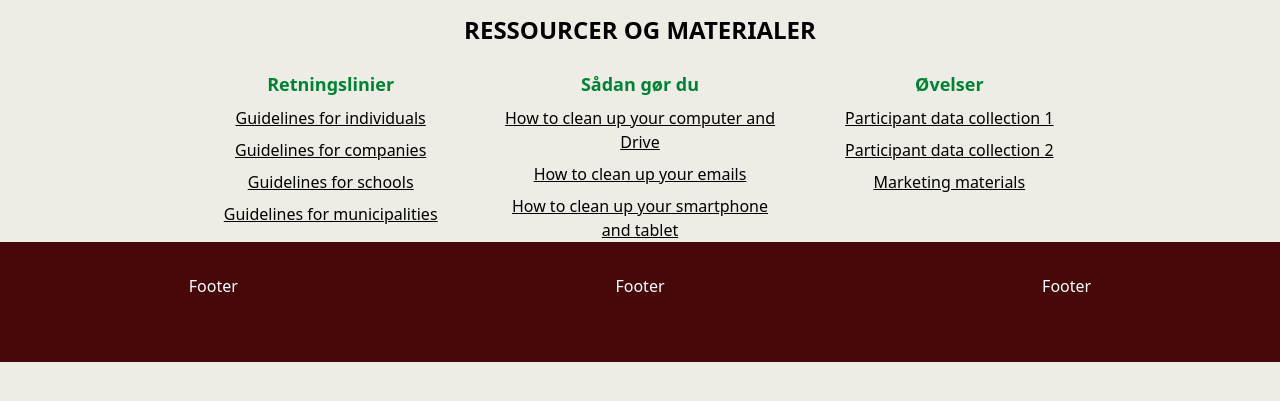
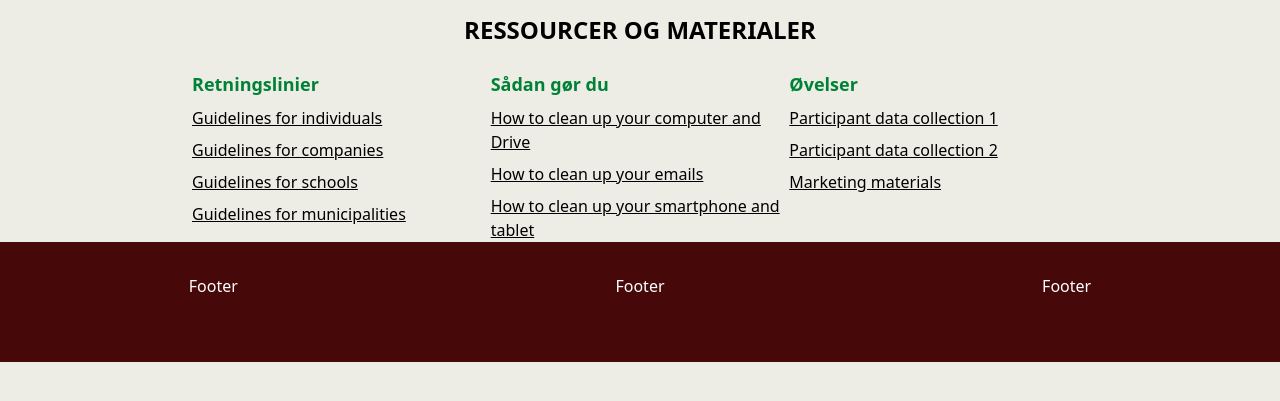
Before and after one commit to Josephine0202/digital_oprydningsdag2, an Astro site: page /formular in a window 1280 px wide. Shown: the part 399-800 px from the top of the page. Built offline with nearby package versions, Linux system fonts and the light colour scheme; Astro itself is replaced by a stand-in of ours.

Commit message:
rettlelse

```diff
--- a/src/pages/formular.astro
+++ b/src/pages/formular.astro
@@ -9,9 +9,9 @@ import Header from "../components/Header.astro";
   <img src="../assets/images/earth.webp" alt="earth" class="mx-auto mb-8" />
   <h2 class="text-center text-2xl font-bold mb-6">RESSOURCER OG MATERIALER</h2>
 
-  <div class="grid grid-cols-3 gap-8 text-center max-w-4xl mx-auto">
+  <div class="flex justify-between max-w-4xl mx-auto">
     <!-- Retningslinier -->
-    <div>
+    <div class="w-1/3 text-left">
       <h3 class="text-lg font-semibold text-green-700 mb-2">Retningslinier</h3>
       <div class="flex flex-col space-y-2">
         <a
@@ -34,7 +34,7 @@ import Header from "../components/Header.astro";
     </div>
 
     <!-- Sådan gør du -->
-    <div>
+    <div class="w-1/3 text-left">
       <h3 class="text-lg font-semibold text-green-700 mb-2">Sådan gør du</h3>
       <div class="flex flex-col space-y-2">
         <a
@@ -55,7 +55,7 @@ import Header from "../components/Header.astro";
     </div>
 
     <!-- Øvelser -->
-    <div>
+    <div class="w-1/3 text-left">
       <h3 class="text-lg font-semibold text-green-700 mb-2">Øvelser</h3>
       <div class="flex flex-col space-y-2">
         <a
```
